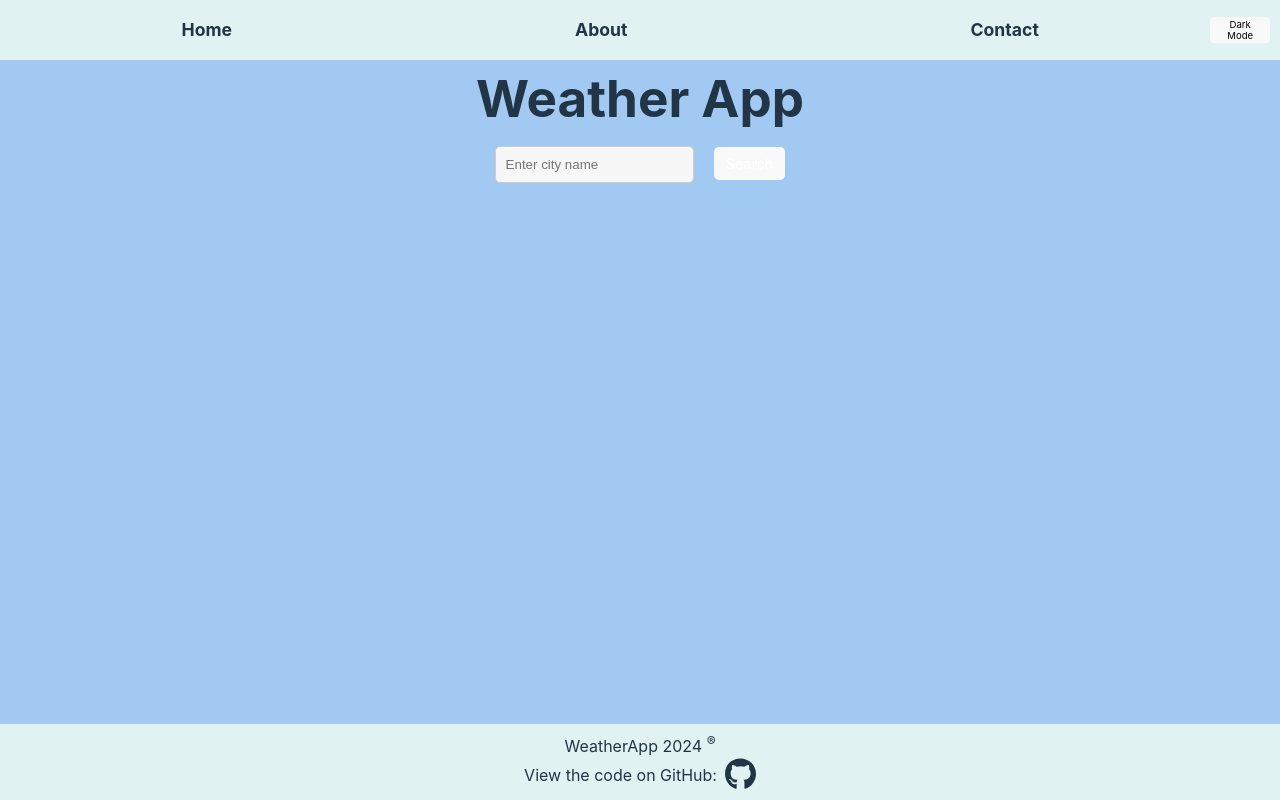
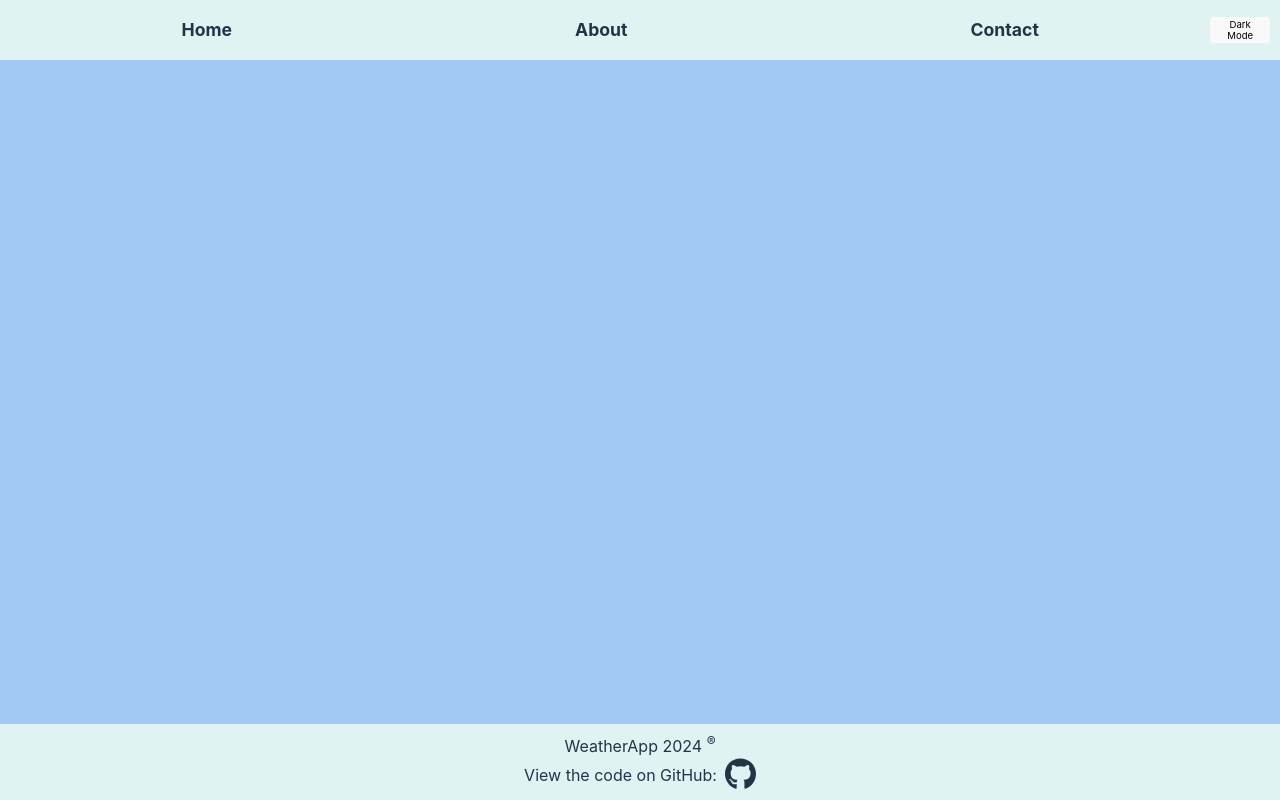
Before and after one commit to danielriosg/weather-react, a React (Vite) app: page / in a window 1280 px wide. Built offline with nearby package versions, Linux system fonts and the light colour scheme.

Commit message:
Update router paths to include project name

```diff
--- a/src/App.jsx
+++ b/src/App.jsx
@@ -13,9 +13,9 @@
       <Header />
       <main className='main'>
         <Routes>
-          <Route path='/' element={<Home />} />
-          <Route path='/about' element={<About />} />
-          <Route path='/contact' element={<Contact />} />
+          <Route path='/weather-react/' element={<Home />} />
+          <Route path='/weather-react/about' element={<About />} />
+          <Route path='/weather-react/contact' element={<Contact />} />
         </Routes>
       </main>
       <Footer />
```
